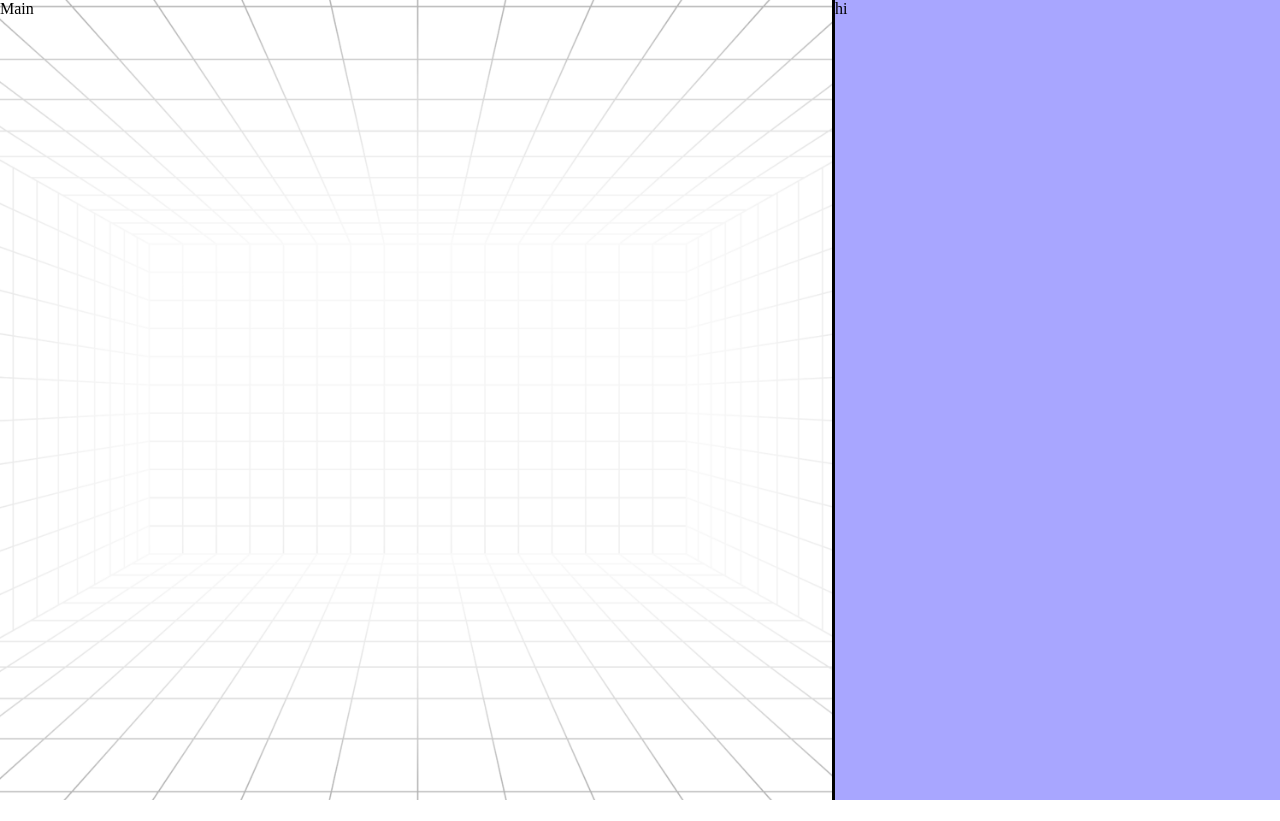
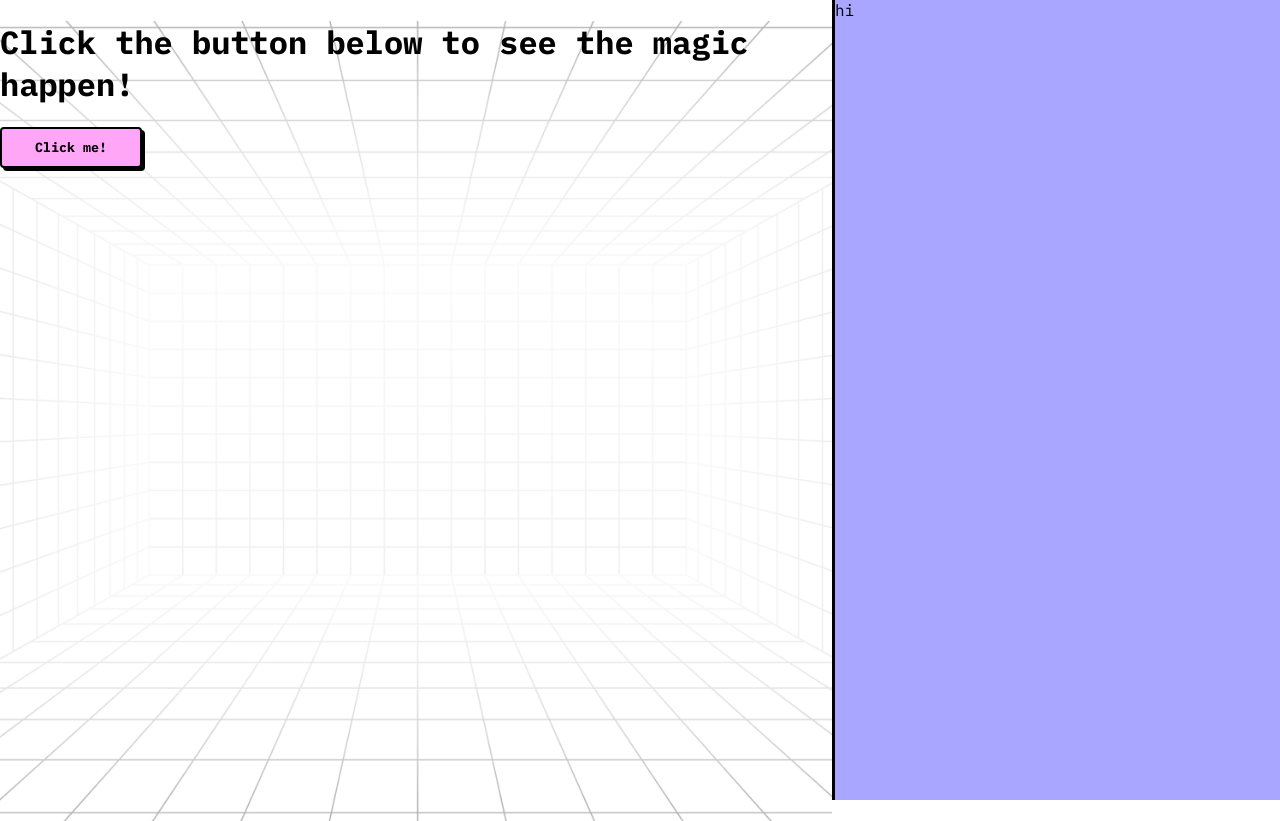
Before and after one commit to sourcery-ai-experiments/yt_playlist_exporter, a React (Create React App) app in the folder frontend/: page / in a window 1280 px wide. Before the commit the page ends 800 px from the top, so only its background shows below. Built offline with nearby package versions, Linux system fonts and the light colour scheme.

Commit message:
btn done

```diff
--- a/frontend/public/index.html
+++ b/frontend/public/index.html
@@ -4,9 +4,13 @@
     <meta charset="UTF-8">
     <meta name="viewport" content="width=device-width, initial-scale=1.0">
     <title>export</title>
-    <link rel="preconnect" href="https://fonts.googleapis.com">
-    <link rel="preconnect" href="https://fonts.gstatic.com" crossorigin>
-    <link href="https://fonts.googleapis.com/css2?family=IBM+Plex+Mono:ital,wght@0,100;0,200;0,300;0,400;0,500;0,600;0,700;1,100;1,200;1,300;1,400;1,500;1,600;1,700&display=swap" rel="stylesheet">
+    <style>
+        @import url('https://fonts.googleapis.com/css2?family=IBM+Plex+Mono:ital,wght@0,100;0,200;0,300;0,400;0,500;0,600;0,700;1,100;1,200;1,300;1,400;1,500;1,600;1,700&display=swap');
+        body {
+            font-family: 'IBM Plex Mono', monospace;
+            overflow: hidden;
+        }
+        </style>
 
 </head>
 <body style="margin: 0;">
--- /dev/null
+++ b/frontend/src/components/Btn/Btn.css
@@ -0,0 +1,17 @@
+.Btn{
+    background-color: #FFA6F6;
+    height: 41px;
+    border-radius: 4px;
+    border: 2px solid black;
+    box-shadow: 3px 3px;
+    font-family: 'IBM Plex Mono', monospace;
+    font-weight: bold;
+}
+.Btn:hover{
+    background-color: #ffa6f6df;
+}
+
+.Btn:active{
+    transform: translateX(0.1em) translateY(0.1em);
+    box-shadow: 1px 1px;
+}
--- /dev/null
+++ b/frontend/src/components/Btn/Btn.js
@@ -0,0 +1,17 @@
+import React from 'react'
+import './Btn.css'
+
+const Btn = ({BtnText, onClickFunction,BtnWidth}) => {
+return (
+    <div className='Btn-Container'>
+            <button
+            onClick={onClickFunction}
+            className='Btn'
+            style={{ width: BtnWidth }}>
+            {BtnText}
+            </button>
+    </div>
+)
+}
+
+export default Btn
--- a/frontend/src/components/Main/Main.js
+++ b/frontend/src/components/Main/Main.js
@@ -1,9 +1,15 @@
 import React from 'react'
 import './Main.css'
+import Btn from '../Btn/Btn'
 
 const Main = () => {
   return (
-    <div className='Main-container'>Main</div>
+    <div className='Main-container'>
+      <h1>Click the button below to see the magic happen!</h1>
+      <Btn BtnText='Click me!'
+      onClickFunction={() => console.log('Hello, World!')}
+      BtnWidth="142px"/>
+    </div>
   )
 }
 
```
